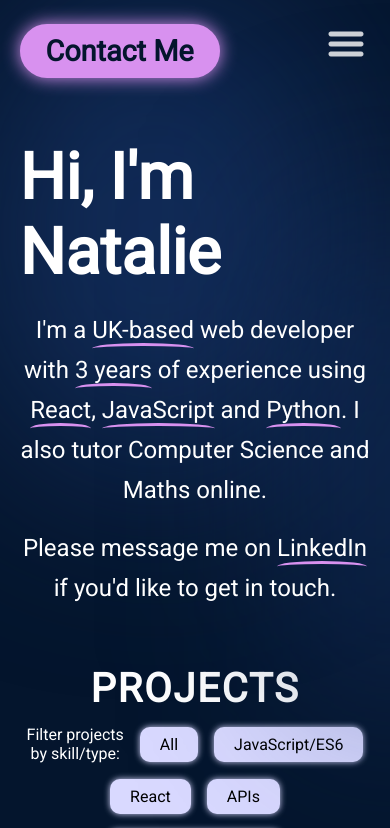
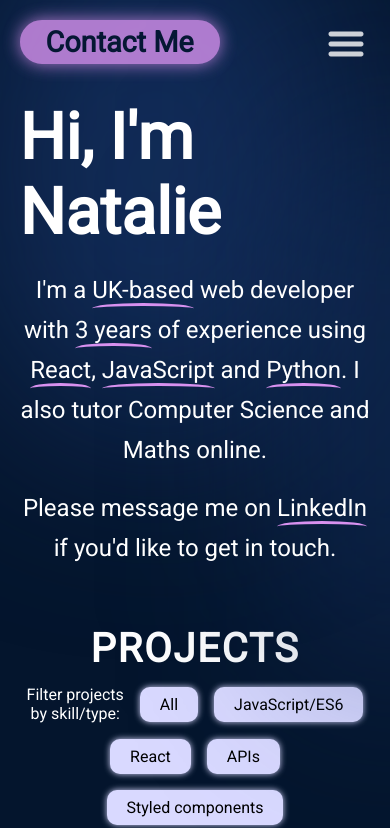
Before and after one commit to Nadia982/portfolio-2024-05, a React (Vite) app: page / in a window 390 px wide. Shown: the top 828 px of the page. Built offline with nearby package versions, Linux system fonts and the light colour scheme.

Commit message:
made contact button and menu toggle button visible at all times using position fixed

```diff
--- a/src/components/Hero/Hero.module.css
+++ b/src/components/Hero/Hero.module.css
@@ -5,7 +5,7 @@
   display: flex;
   align-items: center;
   justify-content: space-between;
-  margin: 25px auto 0;
+  margin: 20px auto 0;
   z-index: 1;
   width: var(--width);
   display: flex;
@@ -21,7 +21,7 @@
 
 .title {
   font-weight: 900;
-  margin-top: 25px;
+  margin-top: 5rem;
   margin-bottom: 20px;
     font-size: var(--font-xxl);
 }
--- a/src/components/Navbar/Navbar.module.css
+++ b/src/components/Navbar/Navbar.module.css
@@ -2,17 +2,18 @@
 
 
 .navbar {
-  position: relative;
+  position: fixed;
   display: flex;
   align-items: center;
   justify-content: space-between;
-  padding-top: 1.5rem;
+  margin-top: 1.5rem;
   z-index: 2;
   margin: 0 5%;
   width: var(--width);
 }
 
 .contactBtn {
+  /* position: fixed; */
   background-color: var(--color-emphasis);
   border: 2px solid var(--color-emphasis);
   border-radius: 50px;
@@ -74,6 +75,10 @@
     padding-bottom: 12px;
   }
 
+.contactBtn {
+  padding: .2rem .5rem;
+  opacity: 0.8;
+}
   .menu {
     inset: 0;
     position: fixed;
```
